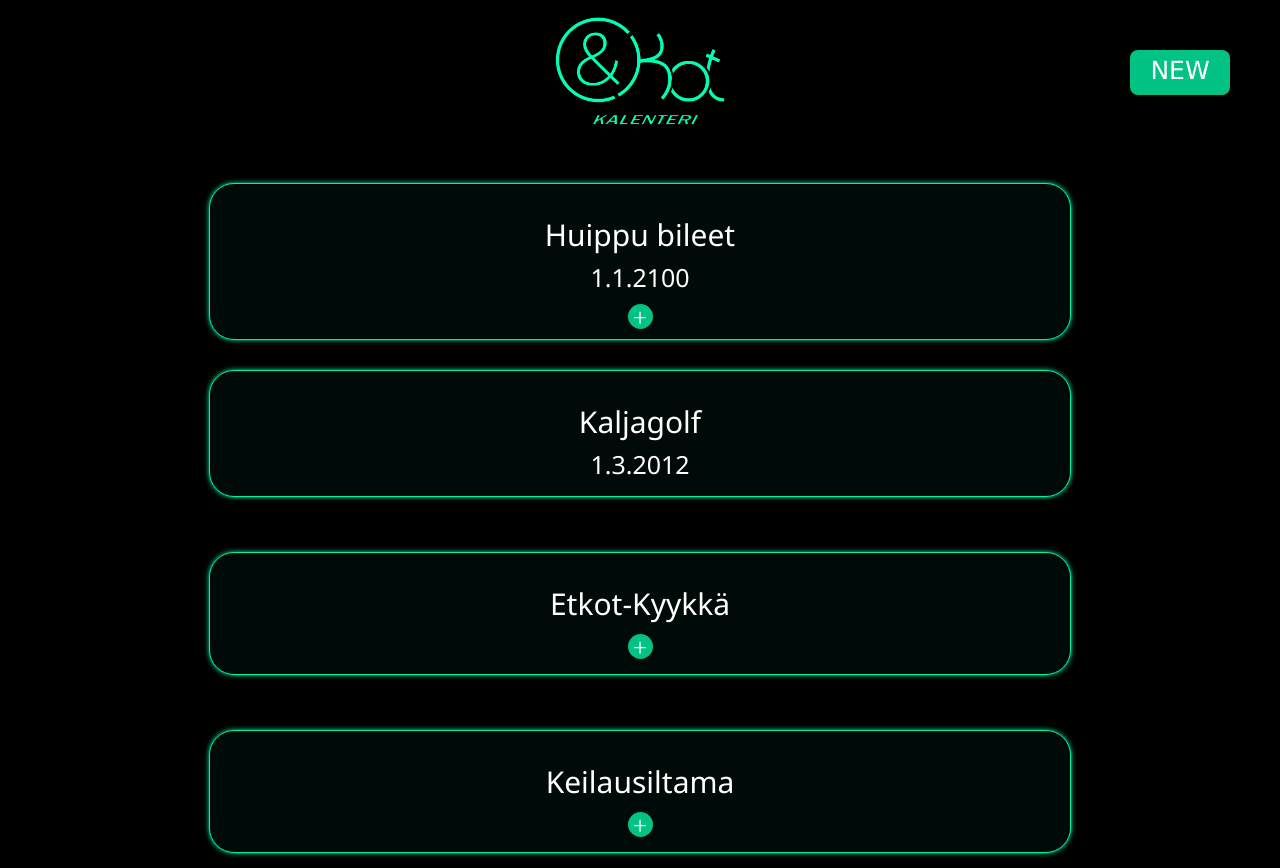
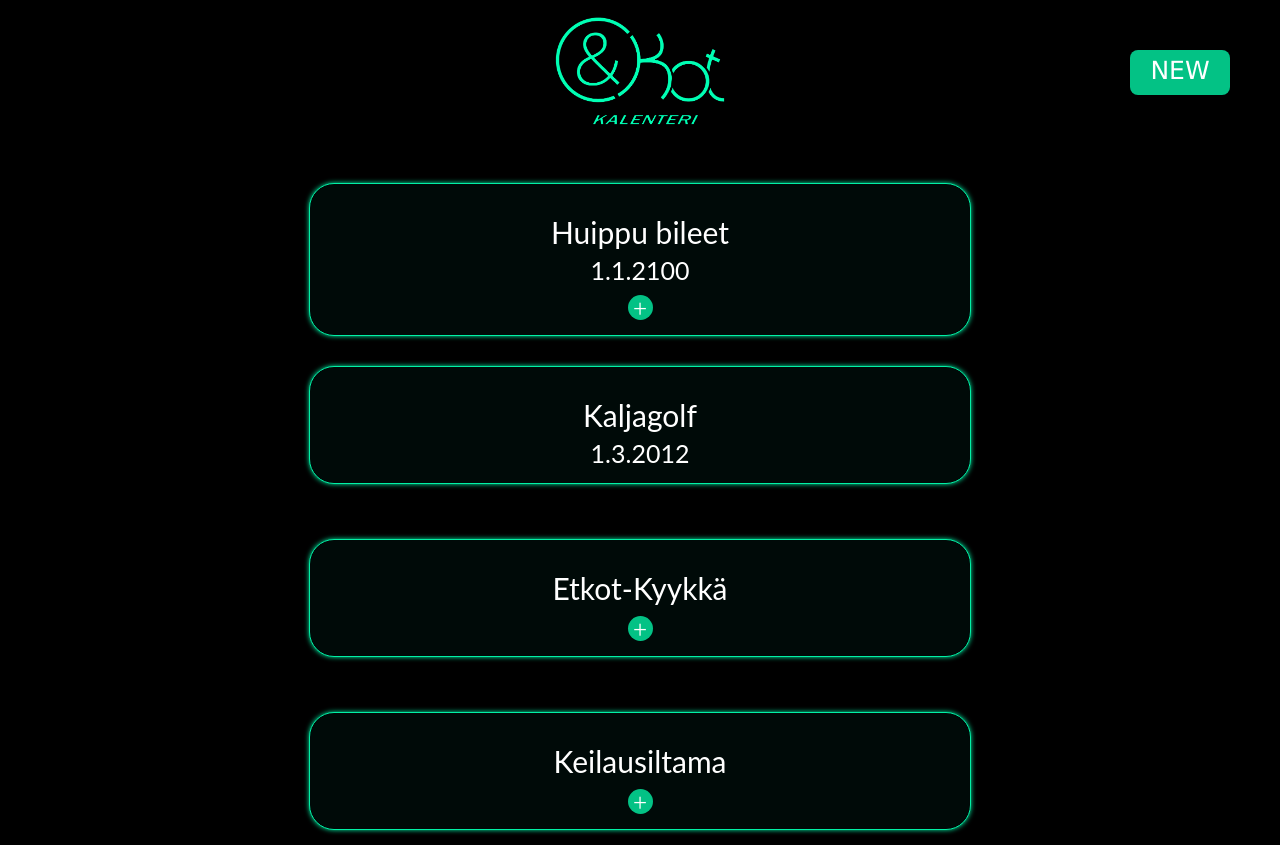
Before and after one commit to etkot/etkot-kalenteri, a Vue app: page / in a window 1280 px wide. After the commit the page ends 845 px from the top, so only its background shows below. Built offline with nearby package versions, Linux system fonts and the light colour scheme.

Commit message:
Changed event card size

```diff
--- a/src/App.vue
+++ b/src/App.vue
@@ -25,6 +25,7 @@
 <script>
 import Event from './components/Event'
 import New from './components/New'
+import EventService from './services/eventsService'
 
 export default {
     name: 'App',
@@ -35,7 +36,13 @@ export default {
     data() {
         return {
             dates: ['1.4.2021', '28.6.2021', '31.10.2030'],
-            events: ['Etkot-Kyykkä', 'Keilausiltama']
+            events: ['Etkot-Kyykkä', 'Keilausiltama'],
+            bevents: {}
+        }
+    },
+    methods: {
+        getEvents() {
+            this.bevents = EventService.getEvents()
         }
     }
 }
--- a/src/components/Event.vue
+++ b/src/components/Event.vue
@@ -58,7 +58,7 @@ export default {
 #box {
     background-color: #000a08;
     height: max-content;
-    width: 800px;
+    width: 600px;
     align-self: center;
     padding: 30px;
     padding-bottom: 15px;
@@ -73,14 +73,14 @@ export default {
 #name {
     color: white;
     font-size: 30px;
-    font-family: 'Segoe UI', Tahoma, Geneva, Verdana, sans-serif;
+    font-family: 'Lato';
     text-align: center;
     margin-bottom: 5px;
 }
 #info {
     color: white;
     font-size: 25px;
-    font-family: 'Segoe UI', Tahoma, Geneva, Verdana, sans-serif;
+    font-family: 'Lato';
     text-align: center;
     list-style-type: none;
 }
@@ -113,10 +113,10 @@ export default {
 #checkbox {
     appearance: none;
     float: left;
-    height: 24px;
-    width: 24px;
+    height: 22px;
+    width: 22px;
     margin-top: 9px;
-    margin-left: 250px;
+    margin-left: 150px;
     margin-right: -260px;
     background-color: #03c285;
     border-radius: 4px;
@@ -150,6 +150,9 @@ export default {
     #checkbox {
         margin-left: 10px;
     }
+    #checkbox {
+        margin-left: auto;
+    }
 }
 @media only screen and (max-width: 680px) {
     #box {
```
